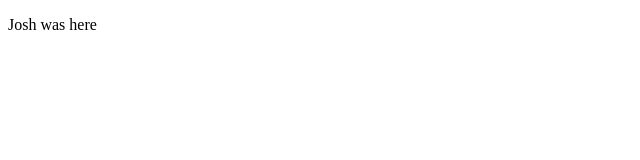
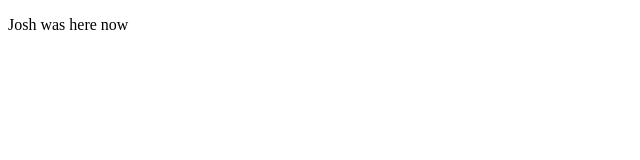
Before and after one commit to JThurston4/day-2, a plain HTML site: page index.html in a window 1280 px wide. Shown: the full height of the page, 0-640 px from the left. Drawn offline with Linux system fonts and the light colour scheme.

Commit message:
site-done

```diff
--- a/index.html
+++ b/index.html
@@ -9,7 +9,7 @@
 </head>
 
 <body>
-  <p>Josh was here</p>
+  <p>Josh was here now</p>
 </body>
 
 </html>
```
